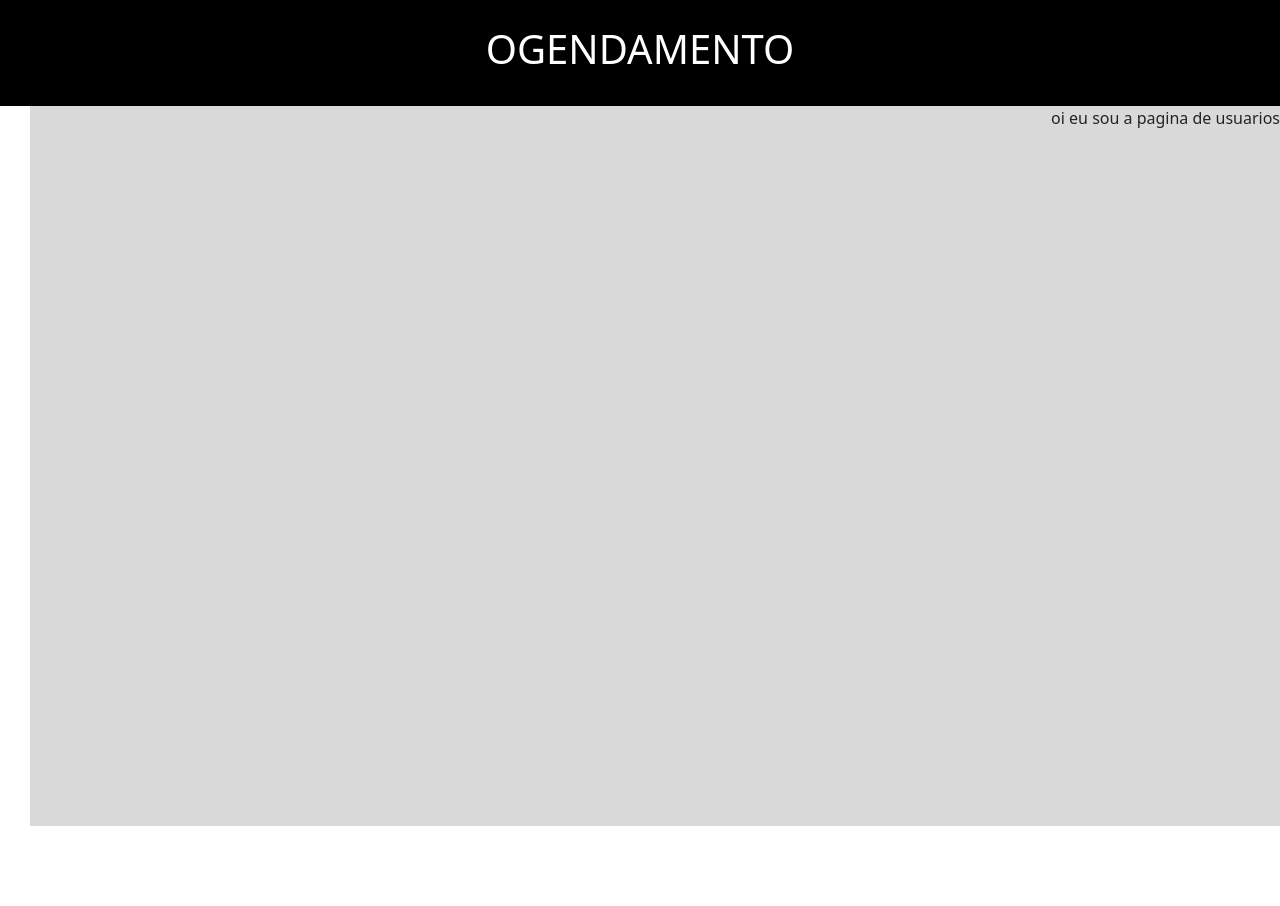
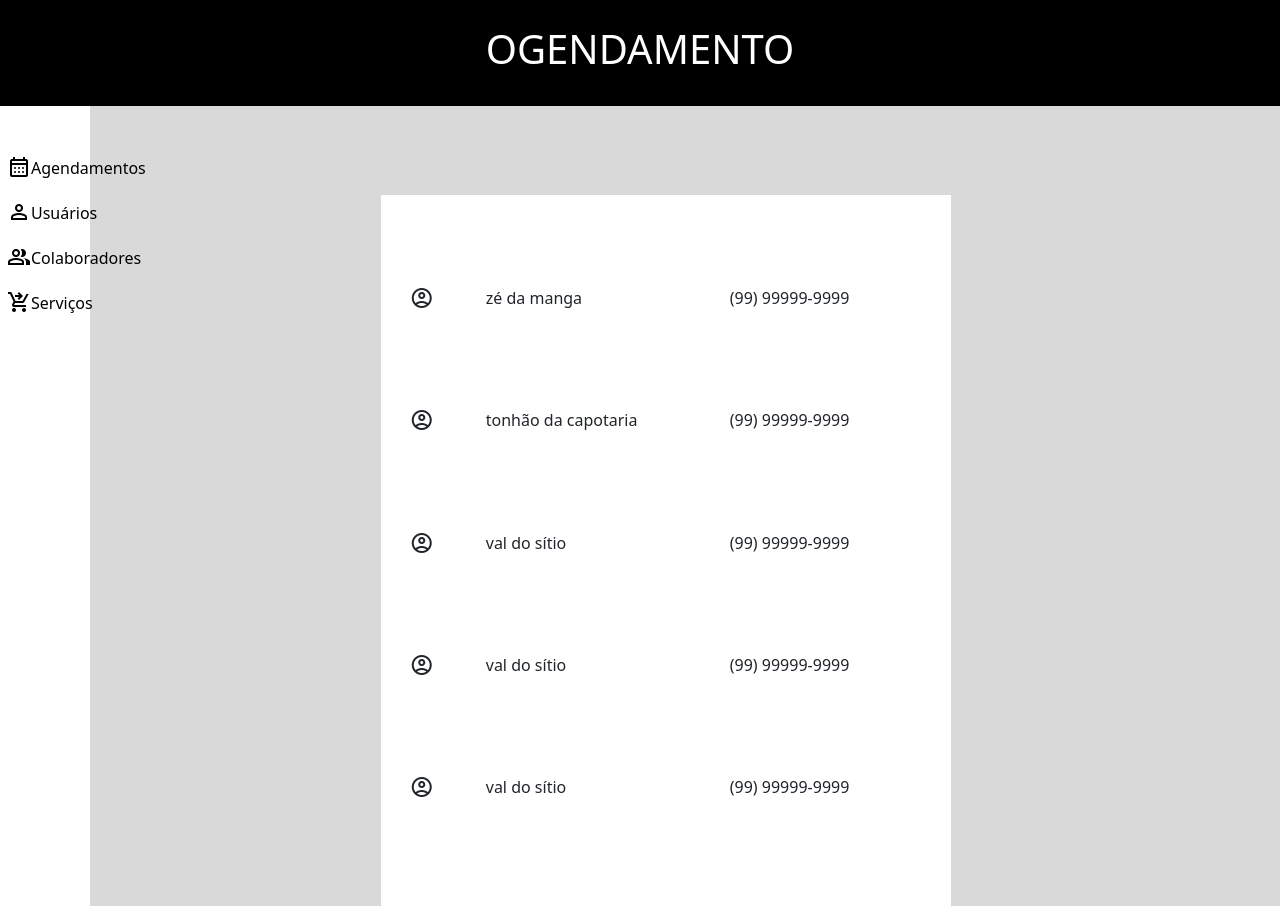
Before and after one commit to EmanoelSiilva/agenda-vue3, a Vue app: page /usuarios in a window 1280 px wide. Before the commit the page ends 826 px from the top, so only its background shows below. Built offline with nearby package versions, Linux system fonts and the light colour scheme.

Commit message:
meu deus eu só quero ouvir musica

```diff
--- a/src/assets/styles/calendario.scss
+++ b/src/assets/styles/calendario.scss
@@ -19,15 +19,15 @@ header{
 
 
     display: flex;
-    justify-content: space-between;
-
-    height: 90vh;
     background-color: #d9d9d9;
     margin-top: 0px;
 
-    flex: 1;
 
 
+}
+
+#main-container-calendario{
+    justify-content: space-between;
 }
 
 
--- a/src/assets/styles/sidebar.scss
+++ b/src/assets/styles/sidebar.scss
@@ -1,10 +1,11 @@
 .sidebar{
     background-color: #fff;
     height: 100%;
-    width: 29.77px;
+    width: 89.77px;
     z-index: 3;
 
     transition: width 0.3s ease;
+
 }
 
 .sidebar.expanded {
@@ -12,6 +13,17 @@
     width: 250.77px;
     display: flex;
     flex-direction: column;
+}
+
+#sidebarNotExpanded{
+    display: flex;
+    justify-content: center;
+    align-items: center;
+    padding-right: 19px;
+}
+
+#optionsIcon{
+    transition: opacity 0.3s ease-out;
 }
 
 .sidebar-elements-container{
--- a/src/assets/styles/styles.scss
+++ b/src/assets/styles/styles.scss
@@ -1,2 +1,3 @@
 @import './calendario.scss';
 @import './sidebar.scss';
+@import './usuarios.scss';
--- /dev/null
+++ b/src/assets/styles/usuarios.scss
@@ -0,0 +1,46 @@
+#main-container-usuarios{
+    height: 100vh;
+    width: 100vw;
+}
+
+
+.userlist-container{
+
+    display: flex;
+    justify-content: center;
+    padding-top: 7%;
+    height: 100vh;
+    width: 90vw;
+
+}
+
+
+.userlist{
+
+    display: flex;
+    flex-direction: column;
+    align-items: flex-start;
+    justify-content: space-evenly;
+    background-color: #fff;
+    padding: 19px;
+}
+
+.user-card{
+    padding: 10px;
+    cursor: pointer;
+
+}
+
+.user-card:hover{
+    background-color: #f9f9f9;
+}
+
+.user-info{
+    display: flex;
+    justify-content: space-between;
+    width: 40vw;
+}
+
+.user-info p{
+    width: 15vw;
+}
--- a/src/components/Calendario.vue
+++ b/src/components/Calendario.vue
@@ -5,7 +5,7 @@
 </header>
 
 
-<div class="main-container">
+<div class="main-container" id="main-container-calendario">
 
   <aside class="sidebar-container">
     <Sidebar/>
--- a/src/components/Colaboradores.vue
+++ b/src/components/Colaboradores.vue
@@ -1,6 +1,6 @@
 <template>
 
-    <header></header>
+    <Header></Header>
 
     <div class="main-container">
 
--- a/src/components/Serviços.vue
+++ b/src/components/Serviços.vue
@@ -1,6 +1,6 @@
 <template>
 
-    <header></header>
+    <Header></Header>
 
     <div class="main-container">
 
--- a/src/components/Sidebar.vue
+++ b/src/components/Sidebar.vue
@@ -3,9 +3,21 @@
     :class="{ 'expanded': isExpanded }"
     @mouseenter="expandSidebar"
     @mouseleave="collapseSidebar"
-    @touchstart="expandSidebar"
-    @touchend="collapseSidebar"
+    @touchstart="expandSidebarOnTouch"
     >
+
+        <div class="sidebar-elements-container"
+        id="sidebarNotExpanded"
+        v-if="(isExpanded === false)">
+            <div class="icon-container">
+                <span class="material-symbols-outlined"
+                id="optionsIcon">
+                reorder
+                </span>
+            </div>
+        </div>
+
+
         <div
         v-if="isExpanded"
         class="sidebar-elements-container">
@@ -84,7 +96,14 @@ data() {
 methods: {
 
 expandSidebar(){
-    this.isExpanded = true},
+    this.isExpanded = true
+},
+
+expandSidebarOnTouch(){
+    setTimeout(this.expandSidebar, 300)
+    console.log('oi')
+
+},
 
 collapseSidebar(){
     this.isExpanded = false
--- a/src/components/Usuarios.vue
+++ b/src/components/Usuarios.vue
@@ -1,14 +1,41 @@
 <template>
 
-    <Header />
+    <Header></Header>
 
-    <div class="main-container">
+    <div class="main-container"
+    id="main-container-usuarios"
+    >
 
         <aside class="sidebar-container">
             <Sidebar/>
         </aside>
 
-        oi eu sou a pagina de usuarios
+       <div class="userlist-container">
+
+
+          <div class="userlist">
+
+            <div class="user-card"
+            v-for="user in users"
+            >
+
+            <div class="user-info">
+            <span class="material-symbols-outlined">
+            account_circle
+            </span>
+
+            <p>{{ user.nome }}</p>
+
+            <p>{{ user.contato }}</p>
+
+            </div>
+
+
+            </div>
+
+          </div>
+
+      </div>
 
     </div>
 
@@ -22,7 +49,38 @@ export default{
 
 components:{
     Sidebar, Header
-}
+},
+
+data(){
+    return{
+        users: [
+            {
+                nome: 'zé da manga',
+                contato: '(99) 99999-9999'
+
+            },
+            {
+                nome: 'tonhão da capotaria',
+                contato: '(99) 99999-9999'
+            },
+            {
+                nome: 'val do sítio',
+                contato: '(99) 99999-9999',
+            },
+            {
+                nome: 'val do sítio',
+                contato: '(99) 99999-9999',
+            },
+            {
+                nome: 'val do sítio',
+                contato: '(99) 99999-9999',
+            },
+        ],
+
+    }
+},
+
+
 
 }
 
```
